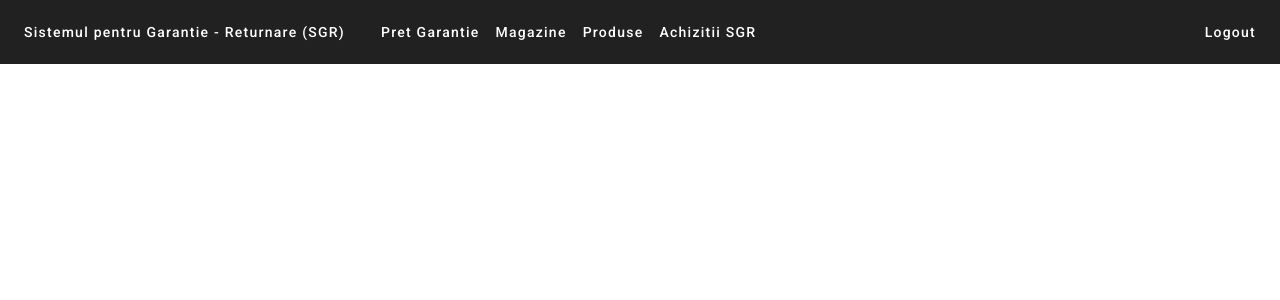
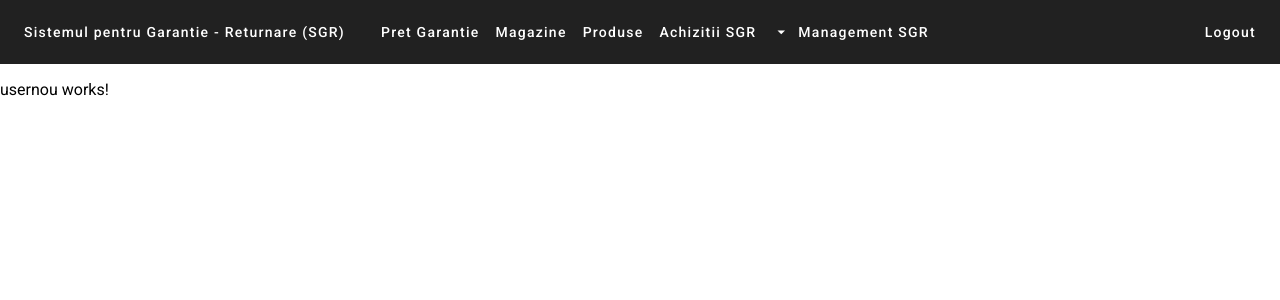
Before and after one commit to zegLine/sgr-angularui, an Angular app: page /user/nou in a window 1280 px wide. Before the commit this address led to /. Shown: the top 300 px of the page. Built offline with nearby package versions, Linux system fonts and the light colour scheme; sample sign-in values are in the browser's storage.

Commit message:
added backbone for users

```diff
--- a/src/app/app.routes.ts
+++ b/src/app/app.routes.ts
@@ -9,6 +9,8 @@ import {StorenouComponent} from "./components/storenou/storenou.component";
 import {PurchaseComponent} from "./components/purchase/purchase.component";
 import {ItemComponent} from "./components/item/item.component";
 import {ItemnouComponent} from "./components/itemnou/itemnou.component";
+import {UsersComponent} from "./components/users/users.component";
+import {UsernouComponent} from "./components/usernou/usernou.component";
 
 export const routes: Routes = [
   {path: 'login', component: LoginComponent},
@@ -21,5 +23,7 @@ export const routes: Routes = [
   {path: 'purchase', component: PurchaseComponent},
   {path: 'item', component: ItemComponent},
   {path: 'item/nou', component: ItemnouComponent},
+  {path: 'user', component: UsersComponent},
+  {path: 'user/nou', component: UsernouComponent},
   {path: '', redirectTo: '/start', pathMatch: "full"}
 ];
--- a/src/app/components/header/header.component.html
+++ b/src/app/components/header/header.component.html
@@ -4,6 +4,13 @@
   <button *ngIf="(authService.isLoggedIn())" mat-button routerLink="/store">Magazine</button>
   <button *ngIf="(authService.isLoggedIn())" mat-button routerLink="/item">Produse</button>
   <button *ngIf="(authService.isLoggedIn())" mat-button routerLink="/purchase">Achizitii SGR</button>
+  <mat-menu #managementMenu="matMenu">
+    <button *ngIf="(authService.isLoggedIn())" mat-button routerLink="/user">Utilizatori SGR</button>
+  </mat-menu>
+  <button *ngIf="(authService.isLoggedIn())" mat-button [matMenuTriggerFor]="managementMenu">
+    Management SGR
+    <mat-icon>arrow_drop_down</mat-icon>
+  </button>
   <span class="header-spacer"></span>
   <button *ngIf="!(authService.isLoggedIn())" mat-button routerLink="/login">Login</button>
   <button *ngIf="(authService.isLoggedIn())" mat-button routerLink="/logout">Logout</button>
--- /dev/null
+++ b/src/app/components/usernou/usernou.component.html
@@ -0,0 +1 @@
+<p>usernou works!</p>
--- /dev/null
+++ b/src/app/components/users/users.component.html
@@ -0,0 +1 @@
+<p>users works!</p>
```
Also changed, not shown: src/app/components/header/header.component.ts (+8 -2 lines), src/app/components/usernou/usernou.component.ts (added, +12 -0 lines), src/app/components/users/users.component.ts (added, +12 -0 lines), src/app/components/usernou/usernou.component.css (added), src/app/components/users/users.component.css (added), 2 other files (tests, documents, lock files or other folders).
